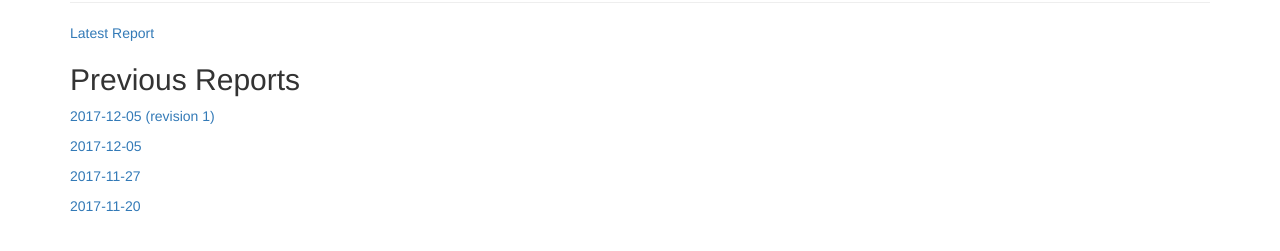
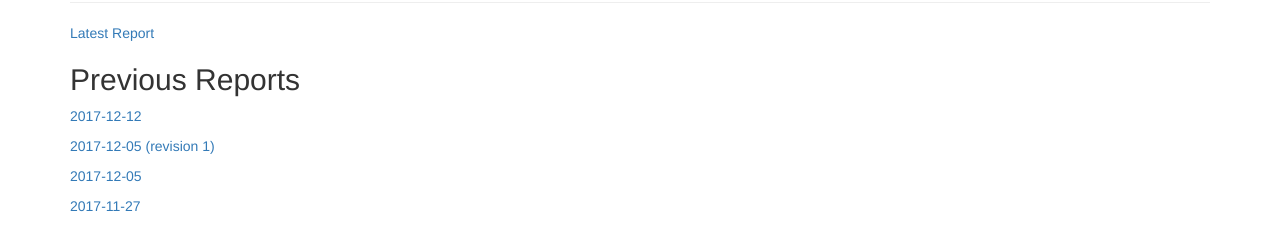
Before and after one commit to AgoraNomic/ADoP, a Jekyll site: the page built from index.md, in a window 1280 px wide. Shown: the part 284-535 px from the top of the page. Built offline with Jekyll 4.4.1, drawn with Linux system fonts in a browser that asks for light colours; nearby versions of some CDN libraries; our own code applies the rules of GitHub Pages for plain Markdown files.

Commit message:
Update index.md

```diff
--- a/index.md
+++ b/index.md
@@ -3,14 +3,14 @@
 
 ----
 
-[Latest Report](Reports/ADoP-Report-2017-12-11.txt)
+[Latest Report](Reports/ADoP-Report-2017-12-19.txt)
 
 ## Previous Reports
+
+[2017-12-12](Reports/ADoP-Report-2017-12-11.txt)
 
 [2017-12-05 (revision 1)](Reports/ADoP-Report-2017-12-05-revision-1.txt)
 
 [2017-12-05](Reports/ADoP-Report-2017-12-05.txt)
 
 [2017-11-27](Reports/ADoP-Report-2017-11-27.txt)
-
-[2017-11-20](Reports/ADoP-Report-2017-11-20.txt)
```
